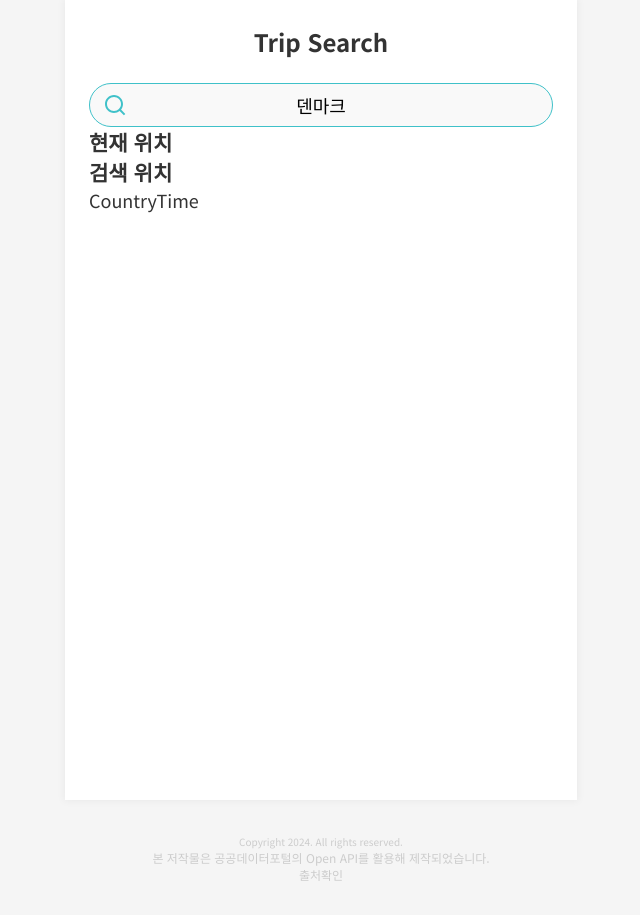
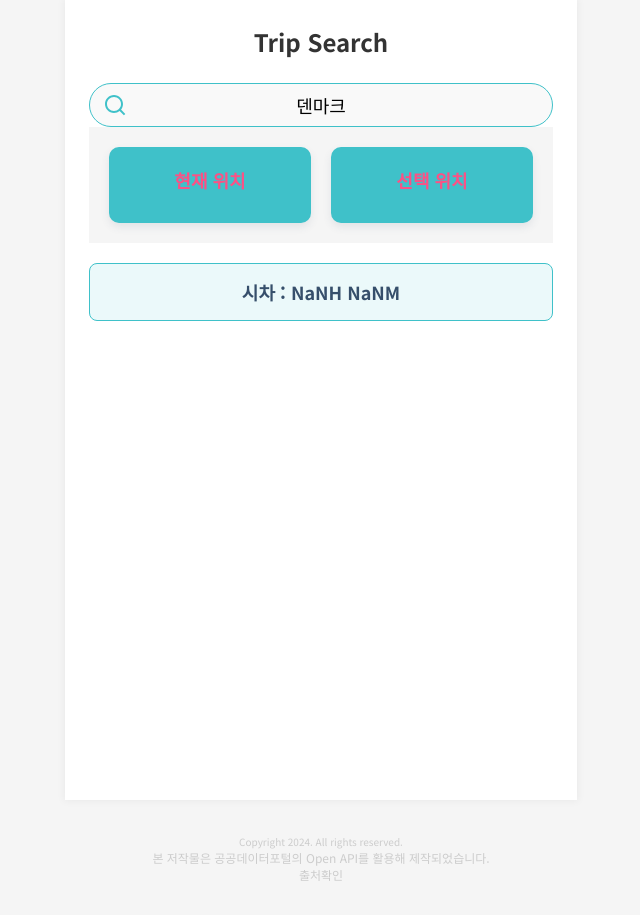
Before and after one commit to ParkGMo/C.N.A, a React (Create React App) app: page /country-time in a window 1280 px wide. Shown: the whole page, without its empty margins (319-959 px from the left). Built offline with nearby package versions, Linux system fonts and the light colour scheme; no server answers.

Commit message:
11.7.17:07

```diff
--- a/src/components/countryTime/CountryTime.js
+++ b/src/components/countryTime/CountryTime.js
@@ -2,25 +2,30 @@ import React, { useEffect, useState } from "react";
 import { randomCountryName } from "../../utils/randomCountryName";
 import Search from "../search/Search";
 import { convertCodeISO2 } from "../../lib/convertIsoCode";
+import LocationTime from "./LocationTime";
+import styles from "./CountryTime.module.scss";
 
 function CountryTime() {
   const [value, setValue] = useState(randomCountryName());
   const [ISO2, setISO2] = useState("");
   const [lat, setLat] = useState(36.328799);
   const [lon, setLon] = useState(127.4230707);
-  const [nowLat, setNowLat] = useState(36.328799);
-  const [nowLon, setNowLon] = useState(127.4230707);
+  const DAY = new Date();
+  const HOUR = DAY.getHours();
+  const MINUTE = DAY.getMinutes();
+  // const [nowLat, setNowLat] = useState(36.328799);
+  // const [nowLon, setNowLon] = useState(127.4230707);
   const [searchResult, setSearchResult] = useState({});
-  const [nowResult, setNowResult] = useState({});
+  // const [nowResult, setNowResult] = useState({});
   // 현재 위치 기반 시간
-  const handleLoad1 = async () => {
-    const url = `https://timeapi.io/api/time/current/coordinate?latitude=${nowLat}&longitude=${nowLon}`;
-    try {
-      const response = await fetch(url);
-      const result = await response.json();
-      setNowResult(result);
-    } catch (error) {}
-  };
+  // const handleLoad1 = async () => {
+  //   const url = `https://timeapi.io/api/time/current/coordinate?latitude=${nowLat}&longitude=${nowLon}`;
+  //   try {
+  //     const response = await fetch(url);
+  //     const result = await response.json();
+  //     setNowResult(result);
+  //   } catch (error) {}
+  // };
   // 검색한 위치 기반 시간
   const handleLoad2 = async () => {
     const url = `https://timeapi.io/api/time/current/coordinate?latitude=${lat}&longitude=${lon}`;
@@ -39,54 +44,51 @@ function CountryTime() {
     try {
       const response = await fetch(url);
       const result = await response.json();
-      // console.log(result[1][0]);
       setLat(result[1][0]?.latitude);
       setLon(result[1][0]?.longitude);
     } catch (error) {
       console.error(error);
     }
   };
-  const getNowLatLon = () => {
-    navigator.geolocation.getCurrentPosition(
-      (position) => {
-        const nowLat = position.coords.latitude;
-        setNowLat(nowLat);
-        const nowLon = position.coords.longitude;
-        setNowLon(nowLon);
-      },
-      (error) => {
-        console.error("Error fetching location:", error);
-      }
-    );
-  };
+  // const getNowLatLon = () => {
+  //   navigator.geolocation.getCurrentPosition(
+  //     (position) => {
+  //       const nowLat = position.coords.latitude;
+  //       setNowLat(nowLat);
+  //       const nowLon = position.coords.longitude;
+  //       setNowLon(nowLon);
+  //     },
+  //     (error) => {
+  //       console.error("Error fetching location:", error);
+  //     }
+  //   );
+  // };
 
   useEffect(() => {
-    handleLoad1();
+    // handleLoad1();
     handleLoad2();
     changeISO(value);
     getLatLon();
-    getNowLatLon();
+    // getNowLatLon();
   }, [value, lat, lon]);
   return (
     <div>
       <Search value={value} setValue={setValue} />
-      <div>
-        <div>
-          <h3>현재 위치</h3>
-          <p>
-            {nowResult.formattedTime}
-            {nowResult.timezone}
-          </p>
+      <div className={styles.timeCards}>
+        <div className={styles.timeCard}>
+          <LocationTime />
         </div>
-        <div>
-          <h3>검색 위치</h3>
-          <p>
-            {searchResult.formattedTime}
-            {searchResult.timezone}
-          </p>
+        <div className={styles.timeCard}>
+          <div>
+            <h5>선택 위치</h5>
+            <p>{searchResult.dateTime?.split("T")[0].replaceAll("-", " : ")}</p>
+            <p>{searchResult.timeZone}</p>
+          </div>
         </div>
       </div>
-      CountryTime
+      <div className={styles.TimeDifferent}>
+        시차 : {HOUR - searchResult.hour}H {MINUTE - searchResult.minute}M
+      </div>
     </div>
   );
 }
--- /dev/null
+++ b/src/components/countryTime/CountryTime.module.scss
@@ -0,0 +1,39 @@
+.timeCards {
+  display: flex;
+  gap: 20px;
+  padding: 20px;
+  background-color: var(--main-color);
+}
+
+.timeCard {
+  background-color: var(--card-bg-color, var(--common-color));
+  padding: 20px;
+  border-radius: 10px;
+  box-shadow: 0px 4px 8px rgba(var(--accent-color-rgb), 0.1);
+  color: #fff;
+  text-align: center;
+  flex: 1;
+
+  h5 {
+    color: var(--point-color);
+    font-size: 18px;
+    margin-bottom: 10px;
+  }
+
+  p {
+    font-size: 16px;
+    margin: 5px 0;
+  }
+}
+
+.TimeDifferent {
+  margin-top: 20px;
+  padding: 15px;
+  font-size: 18px;
+  font-weight: bold;
+  color: var(--accent-color);
+  background-color: rgba(var(--common-color-rgb), 0.1);
+  border: 1px solid var(--common-color);
+  border-radius: 8px;
+  text-align: center;
+}
--- a/src/components/countryTime/LocationTime.js
+++ b/src/components/countryTime/LocationTime.js
@@ -1,5 +1,6 @@
 import React, { useEffect, useState } from "react";
 import { randomCountryName } from "../../utils/randomCountryName";
+import { convertCodeISO2 } from "../../lib/convertIsoCode";
 
 function LocationTime() {
   const [value, setValue] = useState(randomCountryName());
@@ -37,7 +38,15 @@ function LocationTime() {
     changeISO(value);
     getNowLatLon();
   }, [value, lat, lon]);
-  return <div>LocationTime</div>;
+  return (
+    <div>
+      <div>
+        <h5>현재 위치</h5>
+        <p>{result.dateTime?.split("T")[0].replaceAll("-", " : ")}</p>
+        <p>{result.timeZone}</p>
+      </div>
+    </div>
+  );
 }
 
 export default LocationTime;
--- a/src/components/todayWeather/TodayWeather.js
+++ b/src/components/todayWeather/TodayWeather.js
@@ -2,7 +2,7 @@ import React, { useEffect, useState } from "react";
 import { randomCountryName } from "../../utils/randomCountryName";
 import Search from "../search/Search";
 import { convertCodeISO2 } from "../../lib/convertIsoCode";
-import styled from "./TodayWeather.scss";
+import styles from "./TodayWeather.module.scss";
 const initialData = {
   coord: {
     lon: 7.367,
@@ -61,8 +61,6 @@ function TodayWeather() {
   const [weatherData, setWeatherData] = useState(initialData);
   const handleLoad = async () => {
     const apiKey = `6e3669d9ce0d4e84eddd41c90c38ab37`;
-    // const lat = 36.328799;
-    // const lon = 127.4230707;
     const url = `https://api.openweathermap.org/data/2.5/weather?lat=${lat}&lon=${lon}&appid=${apiKey}&units=metric&lang=kr`;
     try {
       const response = await fetch(url);
@@ -94,23 +92,25 @@ function TodayWeather() {
     getLatLon();
   }, [value, lat]);
   return (
-    <div className={styled.weatherCard}>
+    <div>
       <Search value={value} setValue={setValue} />
-      <div className={styled.weatherItem}>
-        <div className={styled.weatherCountry}>
+      <div className={styles.weatherCard}>
+        <div className={styles.weatherItem}>
+          <div className={styles.weatherCountry}>
             {weatherData ? value : ""}
             <span> {weatherData?.name}</span>
           </div>
-        <div className={styled.weatherIcon}>
+          <div className={styles.weatherIcon}>
             <img
               src={`https://openweathermap.org/img/wn/${weatherData?.weather?.[0].icon}@2x.png`}
             />
           </div>
-        <div className={styled.weatherTemp}>
+          <div className={styles.weatherTemp}>
             현재온도 : {weatherData?.main.temp}
           </div>
-        <div className={styled.weatherMaxMin}>
+          <div className={styles.weatherMaxMin}>
             {weatherData?.main.temp_min}/{weatherData?.main.temp_max}
+          </div>
         </div>
       </div>
     </div>
```
Also changed, not shown: src/components/countryTime/SearchTime.js (deleted, +0 -42 lines), src/components/todayWeather/TodayWeather.module.scss (renamed from src/components/todayWeather/TodayWeather.scss). Lines whose indentation alone changed are shown as unchanged.
